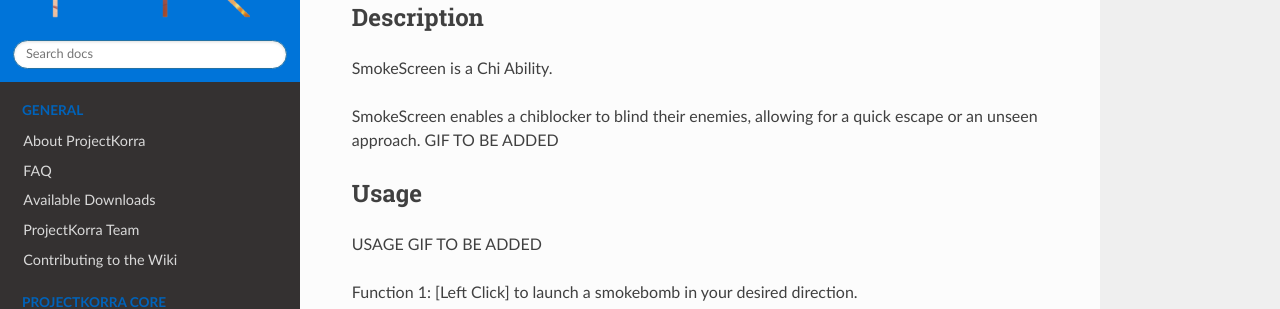
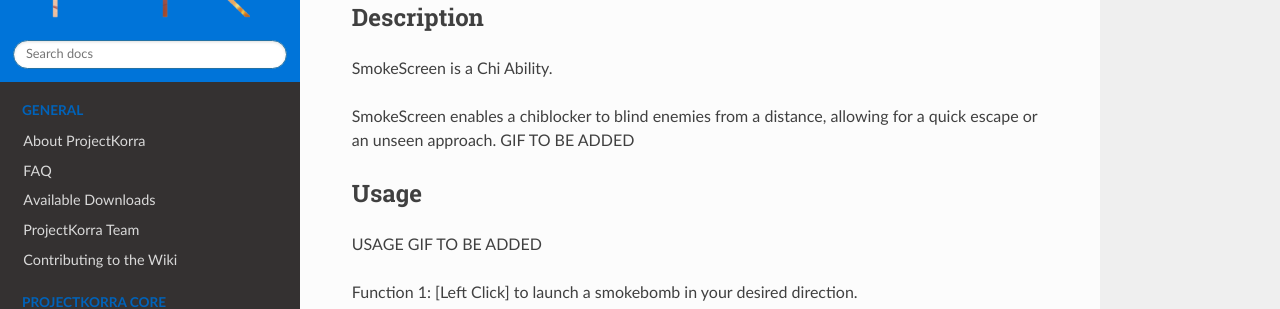
Before and after one commit to ProjectKorra/ProjectKorraWiki, a Sphinx documentation site: the page built from source/pkcore/abilitypages/chi/smokescreen.rst, in a window 1280 px wide and 1276 px high. Shown: the part 159-468 px from the top of the window. Built offline with Sphinx 7.4.7 and the Read the Docs theme 2.0.0, drawn with Linux system fonts in a browser that asks for light colours.

Commit message:
Update smokescreen.rst

```diff
--- a/source/pkcore/abilitypages/chi/smokescreen.rst
+++ b/source/pkcore/abilitypages/chi/smokescreen.rst
@@ -8,7 +8,7 @@ Description
 
 SmokeScreen is a Chi Ability.
 
-SmokeScreen enables a chiblocker to blind their enemies, allowing for a quick escape or an unseen approach. GIF TO BE ADDED
+SmokeScreen enables a chiblocker to blind enemies from a distance, allowing for a quick escape or an unseen approach. GIF TO BE ADDED
 
 
 Usage
```
